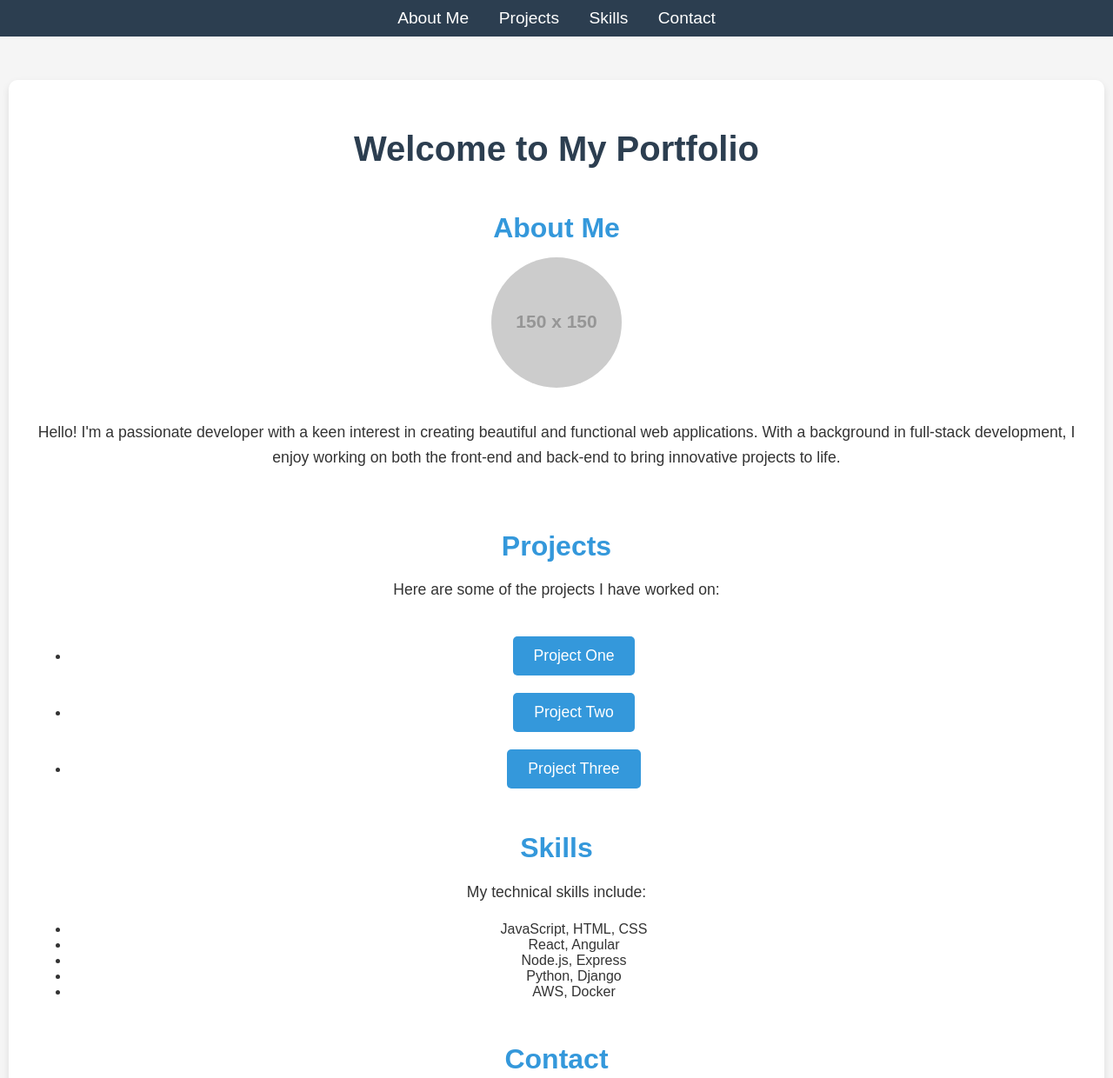
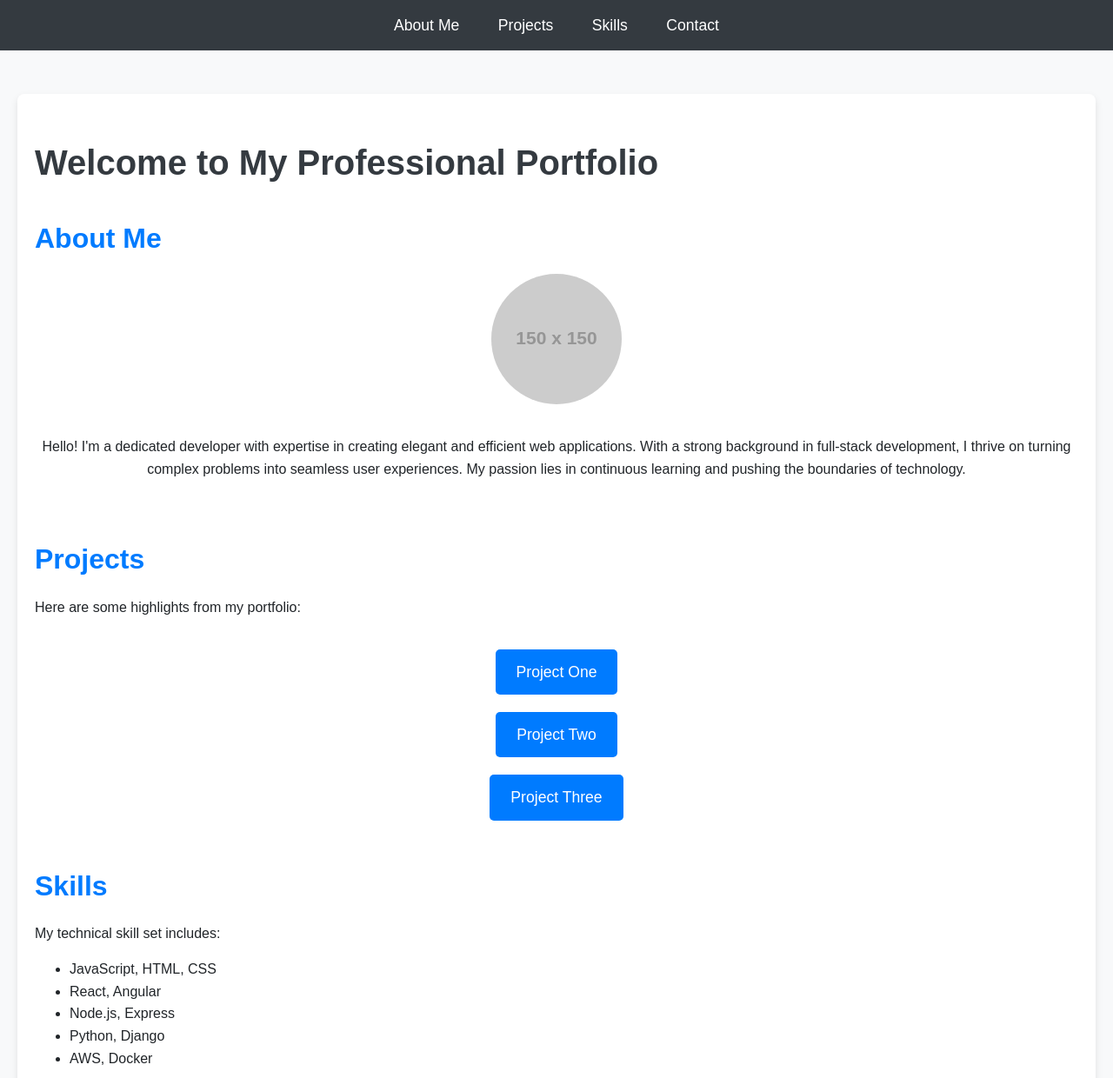
Before and after one commit to muneerahmad799/test-repo, a plain HTML site: page index.html in a window 1280 px wide. Shown: the top 1240 px of the page at 87% size. Drawn offline with Linux system fonts and the light colour scheme; placeholder pictures from the web are drawn by us.

Commit message:
Update2 index.html

```diff
--- a/index.html
+++ b/index.html
@@ -3,95 +3,75 @@
 <head>
     <meta charset="UTF-8">
     <meta name="viewport" content="width=device-width, initial-scale=1.0">
-    <title>My Portfolio</title>
+    <title>Professional Portfolio</title>
     <style>
-        /* Font and background */
+        /* Global Styles */
         body {
             font-family: 'Arial', sans-serif;
-            background-color: #f5f5f5;
-            color: #333;
+            background-color: #f8f9fa;
+            color: #212529;
             margin: 0;
             padding: 0;
+            line-height: 1.6;
         }
 
         /* Navigation */
         .navbar {
-            background-color: #2c3e50;
+            background-color: #343a40;
             color: white;
-            padding: 10px 0;
+            padding: 15px 0;
             text-align: center;
+            position: sticky;
+            top: 0;
+            z-index: 1000;
         }
 
         .navbar a {
             color: white;
             text-decoration: none;
-            margin: 0 15px;
-            font-size: 1.2rem;
+            margin: 0 20px;
+            font-size: 1.1rem;
+            font-weight: 500;
         }
 
         .navbar a:hover {
             text-decoration: underline;
         }
 
-        /* Centered container */
+        /* Container Styles */
         .container {
             max-width: 1200px;
             margin: 50px auto;
+            padding: 20px;
             background-color: #ffffff;
-            padding: 30px;
+            border-radius: 8px;
             box-shadow: 0 4px 8px rgba(0, 0, 0, 0.1);
-            border-radius: 10px;
-            text-align: center;
         }
 
-        /* Beautiful title */
+        /* Header */
         h1 {
-            color: #2c3e50;
+            color: #343a40;
             font-size: 2.5rem;
             margin-bottom: 20px;
         }
 
-        /* Section headers */
+        /* Section Headers */
         h2 {
-            color: #3498db;
+            color: #007bff;
             font-size: 2rem;
             margin: 30px 0 15px;
         }
 
-        /* Subtle styling for text */
-        p {
-            font-size: 1.1rem;
-            line-height: 1.6;
-            margin-bottom: 20px;
-        }
-
-        /* Button styling */
-        .button {
-            background-color: #3498db;
-            color: white;
-            padding: 12px 24px;
-            border: none;
-            border-radius: 5px;
-            cursor: pointer;
-            font-size: 1.1rem;
-            text-decoration: none;
-            display: inline-block;
-            margin-top: 20px;
-        }
-
-        .button:hover {
-            background-color: #2980b9;
-        }
-
-        /* Grid layout for sections */
+        /* Section Content */
         .section {
-            margin: 50px 0;
+            margin-bottom: 50px;
         }
 
         .section-content {
             display: flex;
             flex-direction: column;
             align-items: center;
+            text-align: center;
         }
 
         .section-content img {
@@ -102,7 +82,26 @@
             margin-bottom: 20px;
         }
 
-        /* Responsive design */
+        /* Buttons */
+        .button {
+            background-color: #007bff;
+            color: white;
+            padding: 12px 24px;
+            border: none;
+            border-radius: 5px;
+            cursor: pointer;
+            font-size: 1.1rem;
+            text-decoration: none;
+            display: inline-block;
+            margin-top: 20px;
+            transition: background-color 0.3s;
+        }
+
+        .button:hover {
+            background-color: #0056b3;
+        }
+
+        /* Responsive Design */
         @media (max-width: 768px) {
             .section-content {
                 flex-direction: column;
@@ -111,6 +110,11 @@
             .section-content img {
                 width: 120px;
                 height: 120px;
+            }
+
+            .navbar a {
+                display: block;
+                margin: 10px 0;
             }
         }
     </style>
@@ -126,28 +130,29 @@
 
     <!-- Main Content -->
     <div class="container">
-        <h1>Welcome to My Portfolio</h1>
+        <h1>Welcome to My Professional Portfolio</h1>
+
         <div id="about" class="section">
             <h2>About Me</h2>
             <div class="section-content">
                 <img src="https://via.placeholder.com/150" alt="Profile Picture">
-                <p>Hello! I'm a passionate developer with a keen interest in creating beautiful and functional web applications. With a background in full-stack development, I enjoy working on both the front-end and back-end to bring innovative projects to life.</p>
+                <p>Hello! I'm a dedicated developer with expertise in creating elegant and efficient web applications. With a strong background in full-stack development, I thrive on turning complex problems into seamless user experiences. My passion lies in continuous learning and pushing the boundaries of technology.</p>
             </div>
         </div>
 
         <div id="projects" class="section">
             <h2>Projects</h2>
-            <p>Here are some of the projects I have worked on:</p>
-            <ul>
-                <li><a href="#" class="button">Project One</a></li>
-                <li><a href="#" class="button">Project Two</a></li>
-                <li><a href="#" class="button">Project Three</a></li>
-            </ul>
+            <p>Here are some highlights from my portfolio:</p>
+            <div class="section-content">
+                <a href="#" class="button">Project One</a>
+                <a href="#" class="button">Project Two</a>
+                <a href="#" class="button">Project Three</a>
+            </div>
         </div>
 
         <div id="skills" class="section">
             <h2>Skills</h2>
-            <p>My technical skills include:</p>
+            <p>My technical skill set includes:</p>
             <ul>
                 <li>JavaScript, HTML, CSS</li>
                 <li>React, Angular</li>
@@ -159,7 +164,7 @@
 
         <div id="contact" class="section">
             <h2>Contact</h2>
-            <p>If you'd like to get in touch, feel free to reach out to me:</p>
+            <p>If you’d like to discuss potential opportunities or collaborate on projects, feel free to reach out:</p>
             <a href="mailto:you@example.com" class="button">Email Me</a>
         </div>
     </div>
```
